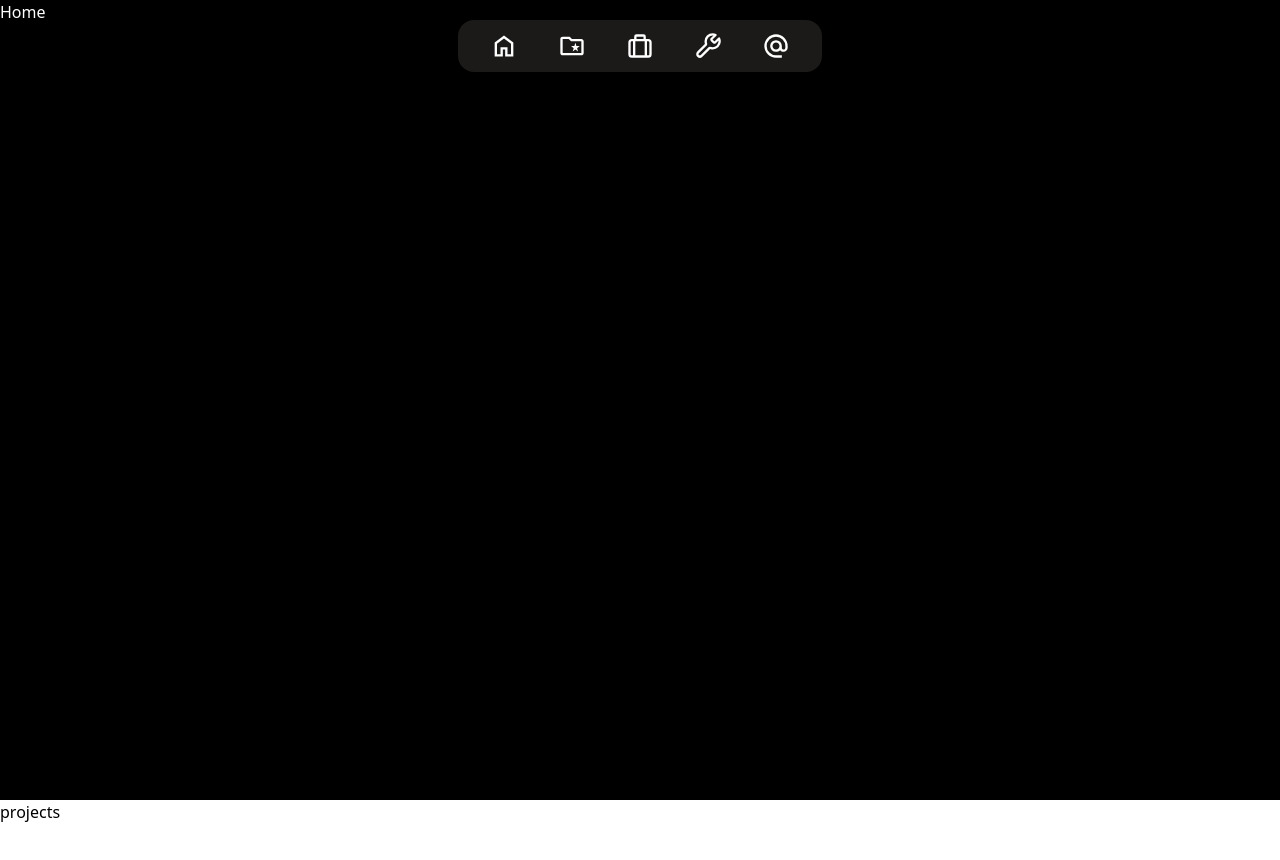
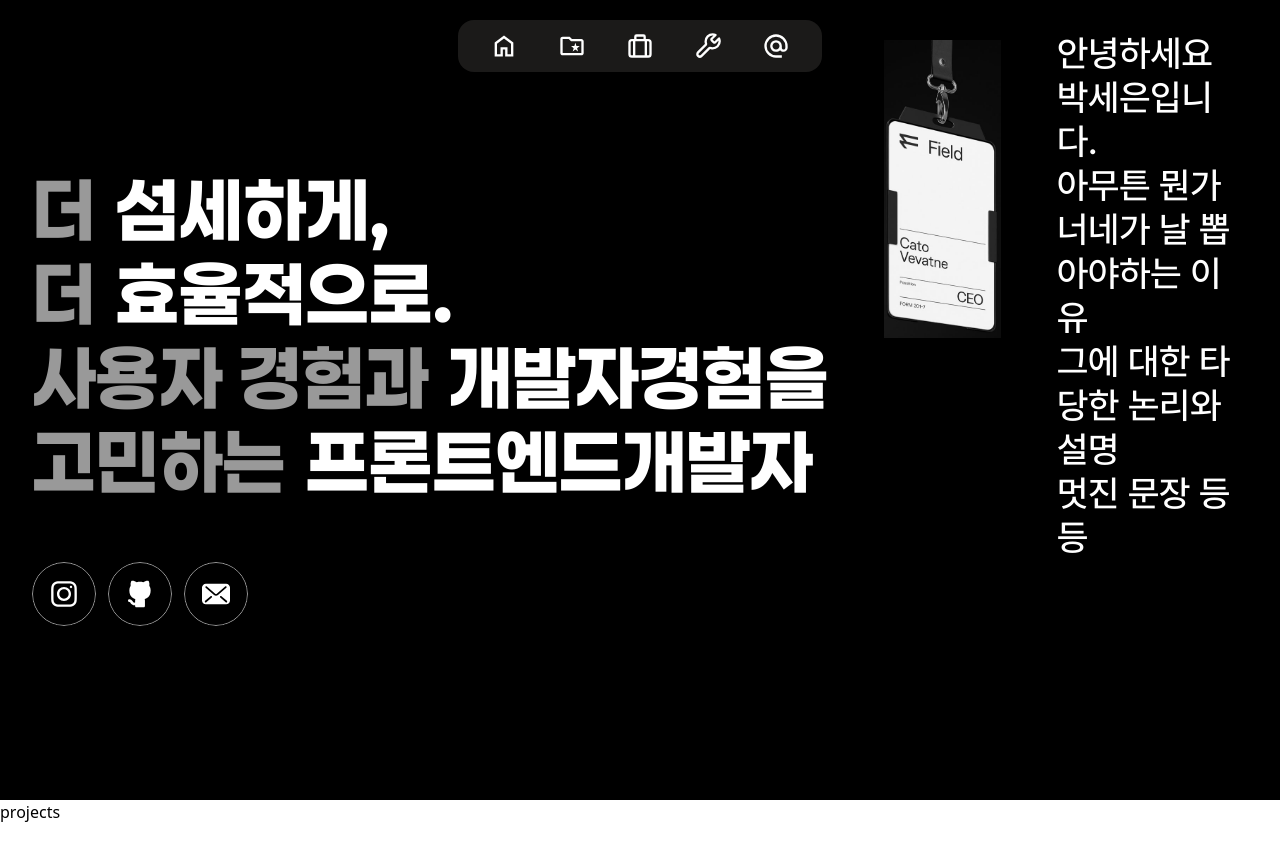
Before and after one commit to se-eun-park/seeunWebPortfolio, a Next.js app: page / in a window 1280 px wide. Shown: the top 860 px of the page. Built offline with nearby package versions, Linux system fonts and the light colour scheme.

Commit message:
feat: Home 페이지 기능 및 스타일 구현현

```diff
--- a/src/pages/homePage.tsx
+++ b/src/pages/homePage.tsx
@@ -1,7 +1,57 @@
+import Image from 'next/image'
+import SocialButtonGroup from '@/components/SocialButtonGroup'
+import { TypingUp } from '@/components/wordAnimations'
+import sampleImage from '@/assets/img/사원증 샘플.png'
+
 export default function HomePage() {
   return (
-    <div className='w-full h-screen bg-black-500'>
-      <h1 className='text-white'>Home</h1>
+    <div className='w-full h-screen bg-black-500 px-8 py-10 flex gap-14 justify-center'>
+      {/* left section */}
+      <section className='flex flex-col gap-16 h-full justify-center'>
+        <h1 className='flex flex-col gap-3'>
+          <div className='text-white font-paperlogy-800 text-7xl flex gap-5'>
+            <span className='text-gray-500 min-w-max'>더</span>
+            <TypingUp words='섬세하게,' />
+          </div>
+          <div className='text-white font-paperlogy-800 text-7xl flex gap-5'>
+            <span className='text-gray-500 min-w-max'>더</span>
+            <TypingUp words='효율적으로.' />
+          </div>
+          <div className='text-white font-paperlogy-800 text-7xl flex gap-5'>
+            <span className='text-gray-500 min-w-max'>사용자 경험과</span>
+            <TypingUp words='개발자 경험을' />
+          </div>
+          <div className='text-white font-paperlogy-800 text-7xl flex gap-5'>
+            <span className='text-gray-500 min-w-max'>고민하는</span>
+            <TypingUp words='프론트엔드 개발자' />
+          </div>
+        </h1>
+
+        <div className='flex gap-3'>
+          <SocialButtonGroup name='instagram' />
+          <SocialButtonGroup name='github' />
+          <SocialButtonGroup name='email' />
+        </div>
+      </section>
+
+      {/* middle section */}
+      <section>
+        {/* 임시 이미지, 추후 three.js 모델로 대체 */}
+        <Image src={sampleImage} width={331} height={846} alt='사원증 샘플사진' priority />
+      </section>
+
+      {/* right section */}
+      <section className='flex flex-col justify-end mb-50'>
+        <h2 className='text-white font-pretendard-500 leading-11 text-4xl'>
+          안녕하세요 박세은입니다.
+          <br />
+          아무튼 뭔가 너네가 날 뽑아야하는 이유
+          <br />
+          그에 대한 타당한 논리와 설명
+          <br />
+          멋진 문장 등등
+        </h2>
+      </section>
     </div>
   )
 }
```
Also changed, not shown: src/assets/img/사원증 샘플.png (added).
